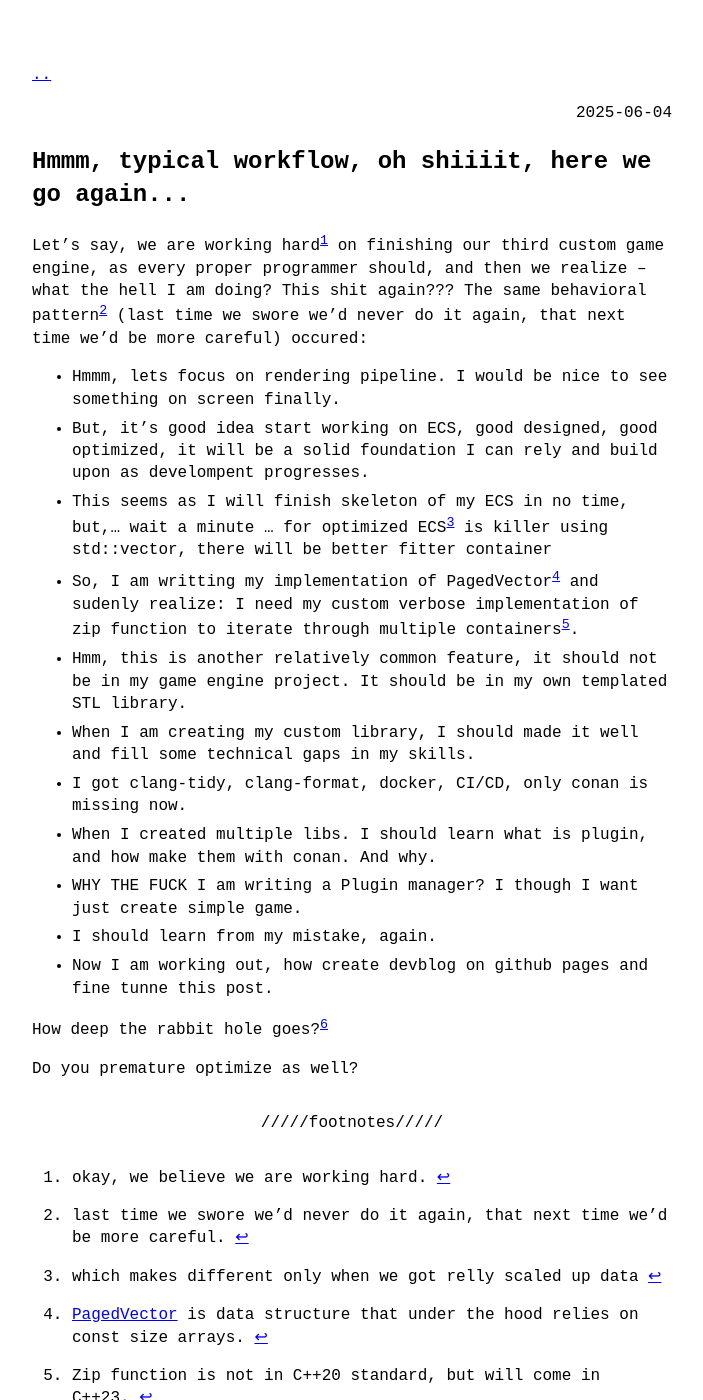
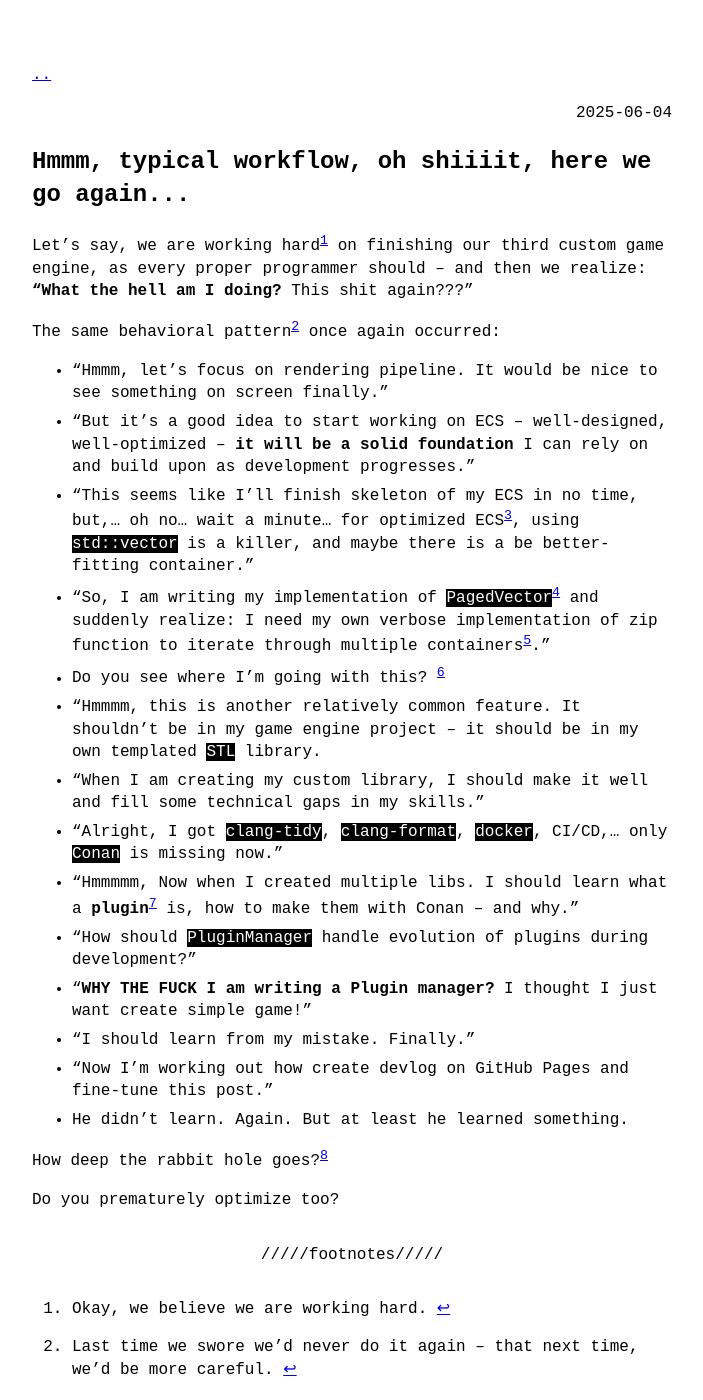
Before and after one commit to Facktorial/FaktorialsDevLog, a Jekyll site: the page built from _posts/2025-06-04-workflow-struggles.md, in a window 1280 px wide and 1400 px high. Shown: the whole window, without its empty margins (288-991 px from the left). Built offline with Jekyll 4.4.1, drawn with Linux system fonts in a browser that asks for light colours; some of the changed text lies outside the part shown.

Commit message:
Final touches on workflow struggles.

````diff
--- a/_config.yml
+++ b/_config.yml
@@ -1,12 +1,13 @@
 title: Programming struggles of Jakuboslav  Dvorak # name of the site
 author: Kuba Dvorak # name of site's author
 email: ja.facktorial@gmail.com # email of site's author
-baseurl: "/FaktorialsDevLog" # subpath of the site, e.g. "/blog" (leave it blank "" if you're site shouldn't use a subpath)
+baseurl: "/faktorialsdevlog" # subpath of the site, e.g. "/blog" (leave it blank "" if you're site shouldn't use a subpath)
 description: > # description of the site (multiple lines allowed)
   Personal static page using minimalist Jekyll theme: no-style-please.
 
 include:
   - RESUME_KUBA_DVORAK.pdf
+  - destination.png
 
 permalink: /:slug.html
 
--- a/_data/menu.yml
+++ b/_data/menu.yml
@@ -5,11 +5,11 @@ entries:
   - title: <strong>Info</strong>
     entries:
       - title: on a cosmic quest to transmogrify caffeine, spaghetti and keyboard clatter into pixelated C++ chaos
-      - title: in case of problems - I run away from them (following the map or just along the contour line) <strong>OR</strong> I whack them with a hockey stick problems <strong>OR</strong> I frag them and take the flag.
+      - title: in case of problems - I run away from them (following the map or just along the contour line) <strong>OR</strong> I whack them with a hockey stick <strong>OR</strong> I frag them and take the flag.
       - title: GitHub
         url: https://github.com/facktorial/
       - title: Resume
-        url: "/faktorial-struggles/RESUME_KUBA_DVORAK.pdf"
+        url: "/faktorialsdevlog/RESUME_KUBA_DVORAK.pdf"
 
   - title: <strong>All posts</strong> (max 5)
     post_list:
--- a/_posts/2025-06-04-workflow-struggles.md
+++ b/_posts/2025-06-04-workflow-struggles.md
@@ -1,35 +1,42 @@
 ---
 layout: post
 category: general
-slug: struggle programming
+slug: struggle programming 20minute adventure
 title: Hmmm, typical workflow, oh shiiiit, here we go again...
 ---
 
-Let's say, we are working hard[^1] on finishing our third custom game engine, as every proper programmer should, and then we realize -- what the hell I am doing? This shit again??? The same behavioral pattern[^2] (last time we swore we'd never do it again, that next time we'd be more careful) occured:
+Let's say, we are working hard[^1] on finishing our third custom game engine, as every proper programmer should -- and then we realize: **"What the hell am I doing?** This shit again???"
 
-- Hmmm, lets focus on rendering pipeline. I would be nice to see something on screen finally.
-- But, it's good idea start working on ECS, good designed, good optimized, it will be a solid foundation I can rely and build upon as develompent progresses.
-- This seems as I will finish skeleton of my ECS in no time, but,... wait a minute ... for optimized ECS[^3] is killer using std::vector, there will be better fitter container
-- So, I am writting my implementation of PagedVector[^4] and sudenly realize: I need my custom verbose implementation of zip function to iterate through multiple containers[^5].
-- Hmm, this is another relatively common feature, it should not be in my game engine project. It should be in my own templated STL library.
-- When I am creating my custom library, I should made it well and fill some technical gaps in my skills.
-- I got clang-tidy, clang-format, docker, CI/CD, only conan is missing now.
-- When I created multiple libs. I should learn what is plugin, and how make them with conan. And why.
-- WHY THE FUCK I am writing a Plugin manager? I though I want just create simple game.
-- I should learn from my mistake, again.
-- Now I am working out, how create devblog on github pages and fine tunne this post.
+The same behavioral pattern[^2] once again occurred:
+
+- "Hmmm, let's focus on rendering pipeline. It would be nice to see something on screen finally."
+- "But it's a good idea to start working on ECS -- well-designed, well-optimized -- **it will be a solid foundation** I can rely on and build upon as development progresses."
+- "This seems like I'll finish skeleton of my ECS in no time, but,... oh no... wait a minute... for optimized ECS[^3], using `std::vector` is a killer, and maybe there is a be better-fitting container."
+- "So, I am writing my implementation of ```PagedVector```[^4] and suddenly realize: I need my own verbose implementation of zip function to iterate through multiple containers[^5]."
+- Do you see where I'm going with this? [^9]
+- "Hmmmm, this is another relatively common feature. It shouldn't be in my game engine project -- it should be in my own templated `STL` library.
+- "When I am creating my custom library, I should make it well and fill some technical gaps in my skills."
+- "Alright, I got `clang-tidy`, `clang-format`, `docker`, CI/CD,... only `Conan` is missing now."
+- "Hmmmmm, Now when I created multiple libs. I should learn what a **plugin**[^7] is, how to make them with Conan -- and why."
+- "How should `PluginManager` handle evolution of plugins during development?"
+- "**WHY THE FUCK I am writing a Plugin manager?** I thought I just want create simple game!"
+- "I should learn from my mistake. Finally."
+- "Now I'm working out how create devlog on GitHub Pages and fine-tune this post."
+- He didn't learn. Again. But at least he learned something.
 
 
-How deep the rabbit hole goes?[^8]
+How deep the rabbit hole goes?[^6]
 
-Do you premature optimize as well?
+Do you prematurely optimize too?
 
 ---
 {: data-content="footnotes"}
 
-[^1]: okay, we believe we are working hard.
-[^2]: last time we swore we'd never do it again, that next time we'd be more careful.
-[^3]: which makes different only when we got relly scaled up data
-[^4]: [PagedVector](https://peterino.com/Paged%20Vector.html) is data structure that under the hood relies on const size arrays.
-[^5]: Zip function is not in C++20 standard, but will come in C++23.
-[^8]: I stole and canibalized this example, even next sentence. By the way this is a longer footnote and i think it is still pretty cool, even prettier than shortier ones even though it does not say anything useful but whatever.
+[^1]: Okay, we believe we are working hard.
+[^2]: Last time we swore we'd never do it again -- that next time, we'd be more careful.
+[^3]: Which only matter when we've got really scaled-up data.
+[^4]: [PagedVector](https://peterino.com/Paged%20Vector.html) is data structure that relies on fixed-size arrays under the hood.
+[^5]: A zip function is not in C++20 standard, but is coming in C++23.
+[^6]: I stole and cannibalized this example, even next sentence. By the way this is a longer footnote and i think it is still pretty cool, even prettier than shorter ones even though it does not say anything useful but whatever.
+[^7]: Plugin in C++ is basically design pattern wrapping work with dynamic libraries. Dynamic libraries are pre-compiled and we can changed their binaries in compiled host application *in runtime*. We can develop host application and plugin independently. Their development is tied together via shared interface.
+[^9]: In and out. Twenty minute adventure. ![](destination.png)
````
Also changed, not shown: destination.png (added), 9 other files.
